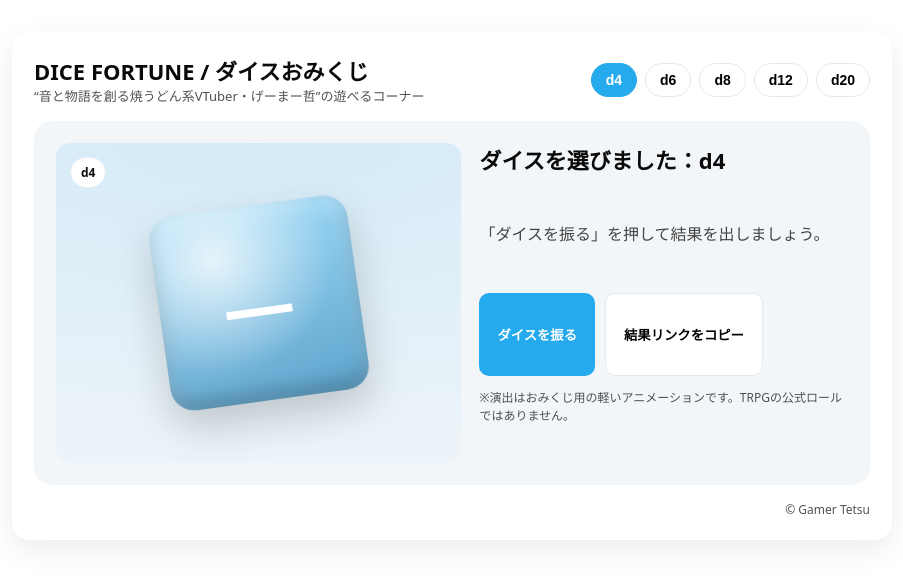
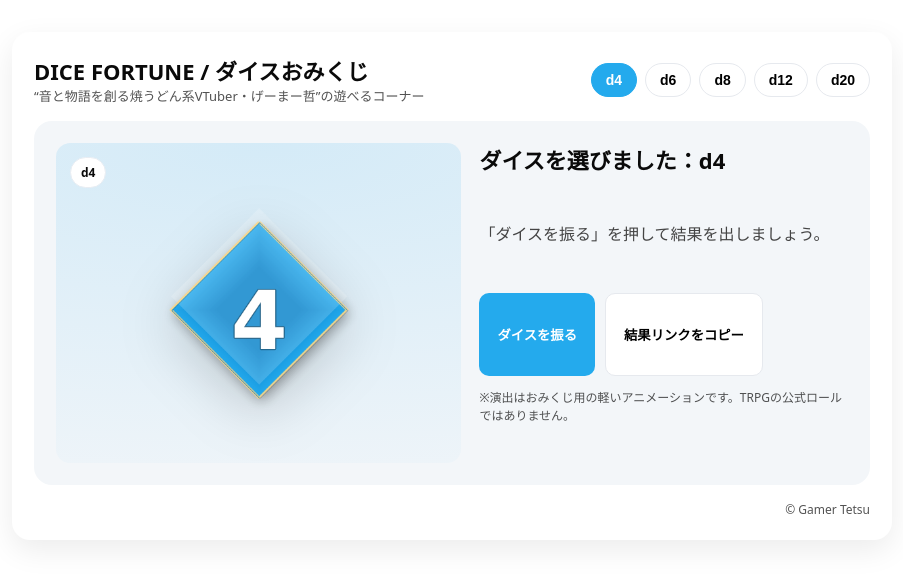
Before and after one commit to toshi0120noma-spec/disce, a plain HTML site: page index.html in a window 1280 px wide. Both pictures are taken after a click on the button "d4". Shown: the whole page, without its empty margins (188-1091 px from the left). Drawn offline with Linux system fonts and the light colour scheme.

Commit message:
Update index.html

```diff
--- a/index.html
+++ b/index.html
@@ -13,6 +13,7 @@
     --radius:18px;
     --shadow:0 10px 30px rgba(0,0,0,.08);
   }
+
   html,body{height:100%;background:var(--bg);color:var(--ink);font-family:ui-sans-serif,system-ui,-apple-system,Segoe UI,Roboto,Helvetica,Arial,"Noto Sans JP","Hiragino Kaku Gothic ProN","Yu Gothic UI","Yu Gothic",Meiryo,sans-serif;}
   .wrap{max-width:880px;margin:0 auto;padding:24px}
   .card{background:#fff;border-radius:var(--radius);box-shadow:var(--shadow);padding:22px}
@@ -24,20 +25,30 @@
   .chip[aria-pressed="true"]{background:var(--accent);color:#fff;border-color:var(--accent)}
   .stage{margin:16px 0;border-radius:var(--radius);background:var(--soft);padding:22px;display:grid;grid-template-columns:1fr;gap:18px}
   .die-area{display:grid;place-items:center;height:280px;position:relative;overflow:hidden;border-radius:14px;background:radial-gradient(1200px 400px at 50% 0%, rgba(36,170,237,.15), transparent)}
-  .die{width:168px;height:168px;border-radius:24px;display:grid;place-items:center;
-       background: radial-gradient(120px 120px at 30% 25%, rgba(255,255,255,.85), rgba(255,255,255,.35)) ,
-                   linear-gradient(160deg, rgba(255,255,255,.35), rgba(0,0,0,.12)),
-                   linear-gradient(180deg, var(--accent), #0681c9);
-       color:#fff; font-weight:900; font-size:64px; letter-spacing:.02em;
-       box-shadow: 0 18px 40px rgba(0,0,0,.18), inset 0 10px 22px rgba(255,255,255,.25), inset 0 -10px 18px rgba(0,0,0,.2);
-       transform:rotateX(12deg) rotateZ(-8deg);
+
+  /* 画像でダイスを表示（背景画像） */
+  .die{
+    width: min(42vw, 260px);
+    height: min(42vw, 260px);
+    background-size: contain;
+    background-repeat: no-repeat;
+    background-position: center;
+    will-change: transform, filter;
+    transition: transform .8s cubic-bezier(.2,.7,.2,1), filter .2s;
+    transform-style: preserve-3d;
+    filter: drop-shadow(0 14px 28px rgba(0,0,0,.18));
   }
-  .die.spin{animation:spin .8s cubic-bezier(.2,.7,.2,1)}
-  @keyframes spin{
-    0%{transform:rotateX(12deg) rotateZ(-8deg) scale(1)}
-    50%{transform:rotateX(360deg) rotateZ(352deg) scale(1.06)}
-    100%{transform:rotateX(12deg) rotateZ(-8deg) scale(1)}
+
+  /* 回転アニメ（擬似3D） */
+  .die.spin{
+    animation: spinY .8s cubic-bezier(.2,.7,.2,1);
   }
+  @keyframes spinY{
+    0%   { transform: rotateX(8deg) rotateY(0deg) scale(1);   filter: drop-shadow(0 8px 18px rgba(0,0,0,.14)); }
+    50%  { transform: rotateX(8deg) rotateY(360deg) scale(1.06); filter: drop-shadow(0 20px 34px rgba(0,0,0,.22)); }
+    100% { transform: rotateX(8deg) rotateY(720deg) scale(1); }
+  }
+
   .badge{position:absolute;top:14px;left:14px;background:#fff;border-radius:999px;padding:6px 10px;font-weight:800;font-size:12px;border:1px solid #e8edf3}
   .result{display:grid;gap:6px}
   .result h3{margin:0;font-size:clamp(18px,3.4vw,22px)}
@@ -51,7 +62,6 @@
   @media (min-width:760px){
     .stage{grid-template-columns:1.1fr 1fr}
     .die-area{height:320px}
-    .die{width:200px;height:200px;font-size:72px}
   }
 </style>
 </head>
@@ -75,7 +85,7 @@
       <div class="stage">
         <div class="die-area">
           <span class="badge" id="badge">d20</span>
-          <div class="die" id="die" aria-live="polite">—</div>
+          <div class="die" id="die" aria-live="polite"></div>
         </div>
         <div class="result">
           <h3 id="headline">ダイスを振ってみよう！</h3>
@@ -97,29 +107,48 @@
   const params = new URLSearchParams(location.search);
   if(params.get('accent')) document.documentElement.style.setProperty('--accent', params.get('accent'));
 
-  const chips = document.querySelectorAll('.chip');
-  const badge = document.getElementById('badge');
-  const dieEl = document.getElementById('die');
+  // 要素取得
+  const chips    = document.querySelectorAll('.chip');
+  const badge    = document.getElementById('badge');
+  const dieEl    = document.getElementById('die');
   const headline = document.getElementById('headline');
-  const desc = document.getElementById('desc');
-  const rollBtn = document.getElementById('rollBtn');
+  const desc     = document.getElementById('desc');
+  const rollBtn  = document.getElementById('rollBtn');
   const shareBtn = document.getElementById('shareBtn');
 
+  // 画像の場所を設定（必ず img/ にPNGを置いてください）
+  const diceImages = {
+    4:  'img/d4.png',
+    6:  'img/d6.png',
+    8:  'img/d8.png',
+    12: 'img/d12.png',
+    20: 'img/d20.png'
+  };
+
+  // 画像プリロード（チラつき防止）
+  Object.values(diceImages).forEach(src => { const i = new Image(); i.src = src; });
+
+  // 初期値
   let sides = 20;
 
+  function updateDieImage(){
+    dieEl.style.backgroundImage = `url(${diceImages[sides]})`;
+    badge.textContent = 'd' + sides;
+  }
+
+  // ダイス種類の切り替え
   chips.forEach(ch => ch.addEventListener('click', () => {
     chips.forEach(c => c.setAttribute('aria-pressed','false'));
     ch.setAttribute('aria-pressed','true');
     sides = Number(ch.dataset.sides);
-    badge.textContent = 'd' + sides;
-    dieEl.textContent = '—';
+    updateDieImage();
     headline.textContent = 'ダイスを選びました：d' + sides;
     desc.textContent = '「ダイスを振る」を押して結果を出しましょう。';
     history.replaceState({},'',location.pathname + '?s=' + sides);
   }));
 
+  // おみくじメッセージ
   const fortuneText = (n, s) => {
-    // d20：細かめ、それ以外：ざっくり
     if (s === 20){
       if (n === 20) return ['クリティカル！大吉','行動あるのみ。今日のあなたは主役。'];
       if (n >= 16) return ['大吉','流れが来てます。難しめクエストにも挑戦を。'];
@@ -136,21 +165,22 @@
     }
   };
 
+  // 振る（画像は回転、数字はテキストで表示）
   function roll(){
-    // 擬似的な連続乱数で“回ってる感”を演出
+    dieEl.classList.remove('spin'); void dieEl.offsetWidth; dieEl.classList.add('spin');
+
     const spins = 18 + Math.floor(Math.random()*10);
-    let tick = 0;
-    dieEl.classList.remove('spin'); void dieEl.offsetWidth; dieEl.classList.add('spin');
+    let tick = 0, last = 1;
+
     const timer = setInterval(()=>{
-      const r = 1 + Math.floor(Math.random()*sides);
-      dieEl.textContent = r;
+      last = 1 + Math.floor(Math.random()*sides); // 中間演出で内部だけ更新
       if(++tick >= spins){
         clearInterval(timer);
-        const n = Number(dieEl.textContent);
+        const n = 1 + Math.floor(Math.random()*sides); // 最終確定
         const [h, d] = fortuneText(n, sides);
         headline.textContent = `結果：${n}（d${sides})  —  ${h}`;
         desc.textContent = d;
-        // URLに結果を記録（共有しやすく）
+
         const url = new URL(location.href);
         url.searchParams.set('s', sides);
         url.searchParams.set('r', n);
@@ -159,7 +189,7 @@
     }, 45);
   }
 
-  // 共有リンク：クリップボードへ
+  // 共有リンク
   function share(){
     const ok = () => {
       shareBtn.textContent = 'コピーしました！';
@@ -168,17 +198,16 @@
     navigator.clipboard?.writeText(location.href).then(ok, ok);
   }
 
-  // 初期状態：URLパラメータから復元
+  // 初期状態：URLから復元
   (function initFromURL(){
     const s = Number(params.get('s'));
     const r = Number(params.get('r'));
     if (s && [4,6,8,12,20].includes(s)){
       sides = s;
       chips.forEach(c => c.setAttribute('aria-pressed', c.dataset.sides==s ? 'true' : 'false'));
-      badge.textContent = 'd' + s;
     }
+    updateDieImage();
     if (r && r>=1 && r<=sides){
-      dieEl.textContent = r;
       const [h, d] = fortuneText(r, sides);
       headline.textContent = `結果：${r}（d${sides})  —  ${h}`;
       desc.textContent = d;
```
